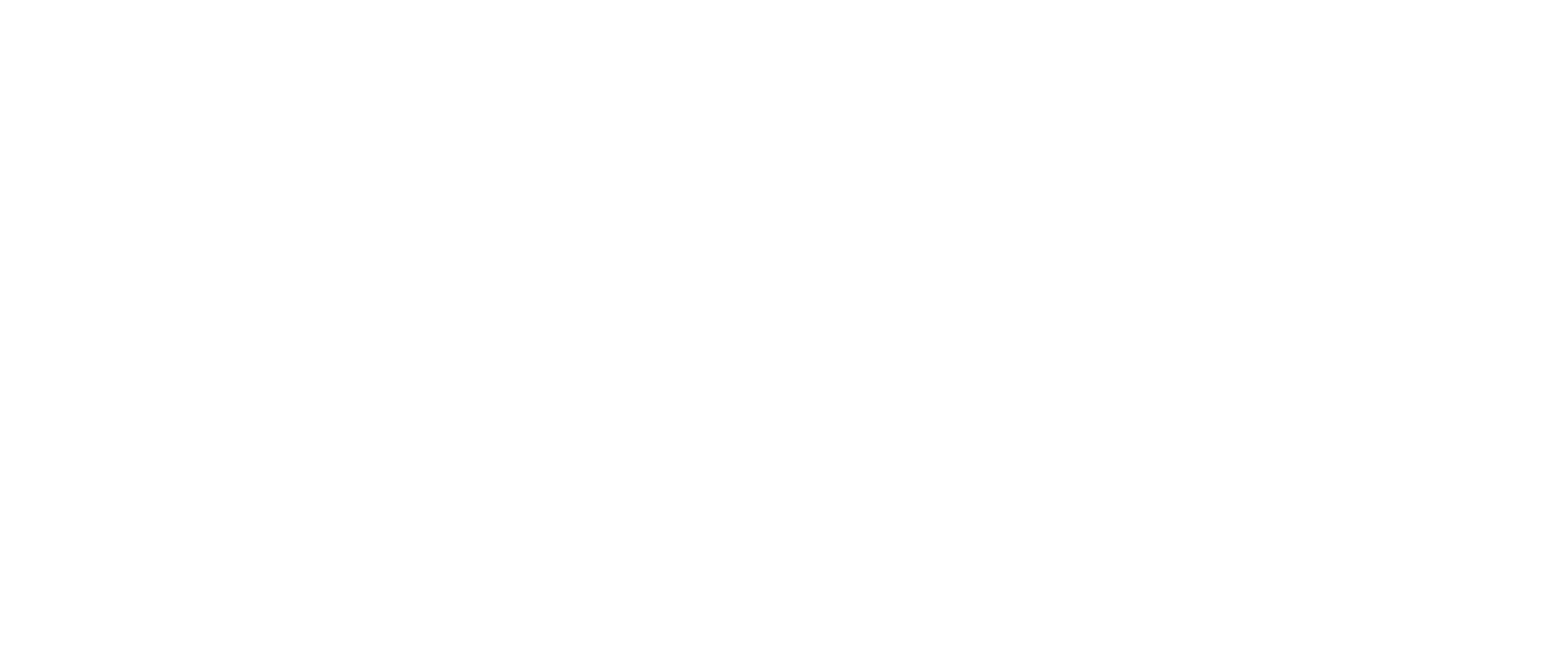
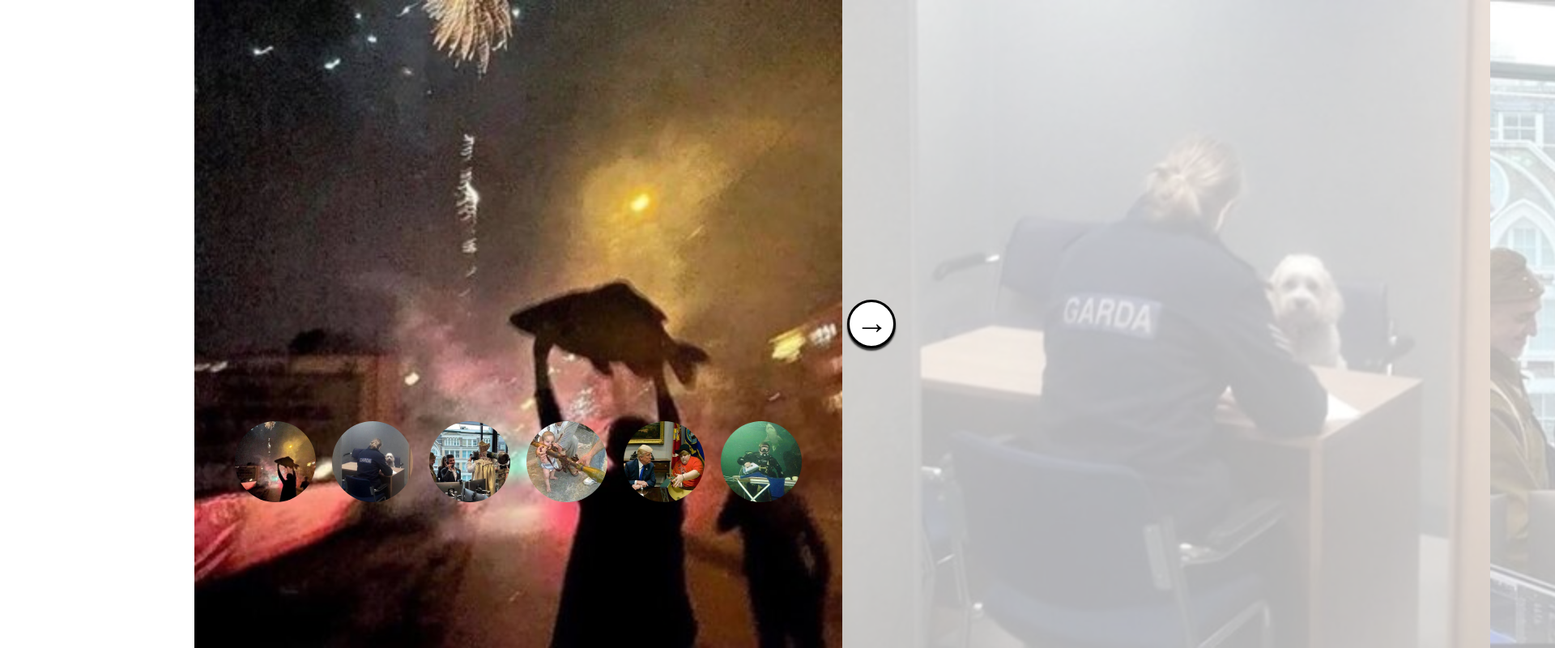
Before and after one commit to DogeOfFreedom/odin-image-slider, a website built with webpack: page src/index.html in a window 1280 px wide. Shown: the top 800 px of the page at 81% size, 1920 px wide, since content can reach past the window. Built offline with nearby package versions, Linux system fonts and the light colour scheme.

Commit message:
feat: create image slider Images not in current focus will be blurred Prev and Next buttons change which image is in focus The relevant navigation button dissapear when at the start or end respectively

```diff
--- a/src/index.html
+++ b/src/index.html
@@ -1,11 +1,18 @@
-<!DOCTYPE html>
+<!doctype html>
 <html lang="en">
-<head>
-    <meta charset="UTF-8">
-    <meta name="viewport" content="width=device-width, initial-scale=1.0">
+  <head>
+    <meta charset="UTF-8" />
+    <meta name="viewport" content="width=device-width, initial-scale=1.0" />
     <title></title>
-</head>
-<body>
-
-</body>
+  </head>
+  <body>
+    <div class="image-carousel"></div>
+    <div class="image-nav"></div>
+    <button class="prev-btn nav-btn hidden">
+      <span>&#x2190;</span>
+    </button>
+    <button class="next-btn nav-btn">
+      <span>&#x2192;</span>
+    </button>
+  </body>
 </html>
--- a/src/scripts/index.js
+++ b/src/scripts/index.js
@@ -1 +1,84 @@
 import "../style.css";
+import img1 from "../images/20230220_005329.jpg";
+import img2 from "../images/20230220_005438.jpg";
+import img3 from "../images/20230220_005518.jpg";
+import img4 from "../images/20230220_092720.jpg";
+import img5 from "../images/20230221_014827.jpg";
+import img6 from "../images/20230323_190955.jpg";
+
+const imageSrcs = [img1, img2, img3, img4, img5, img6];
+const imageCarousel = document.querySelector(".image-carousel");
+const imageNav = document.querySelector(".image-nav");
+
+let count = 1;
+imageSrcs.forEach((imageSrc) => {
+  const id = `image${count}`;
+  const carouselImage = document.createElement("img");
+  carouselImage.src = imageSrc;
+  carouselImage.id = id;
+  imageCarousel.appendChild(carouselImage);
+
+  const navImage = document.createElement("img");
+  navImage.src = imageSrc;
+  navImage.setAttribute("value", count);
+  imageNav.appendChild(navImage);
+
+  count += 1;
+});
+
+const imageLength = 800;
+let currentLocation = 0;
+
+const numImages = imageSrcs.length;
+
+let index = 1;
+const changeImgOpacities = () => {
+  // Set all images to opaque
+  const imgs = document.querySelectorAll(".image-carousel img");
+  imgs.forEach((img) => {
+    // eslint-disable-next-line no-param-reassign
+    img.className = "unfocused-image";
+  });
+
+  // Fully show focused image
+  const img = document.querySelector(`#image${index}`);
+  img.classList.remove("unfocused-image");
+};
+
+const prevBtn = document.querySelector(".prev-btn");
+const nextBtn = document.querySelector(".next-btn");
+prevBtn.addEventListener("click", () => {
+  currentLocation += imageLength;
+  imageCarousel.style.transform = `translate(${currentLocation}px)`;
+
+  // Current Img
+  if (index === numImages) {
+    nextBtn.classList.remove("hidden");
+  }
+  index -= 1;
+
+  // Next Image
+  if (index === 1) {
+    prevBtn.classList.add("hidden");
+  }
+  changeImgOpacities();
+});
+
+nextBtn.addEventListener("click", () => {
+  currentLocation -= imageLength;
+  imageCarousel.style.transform = `translate(${currentLocation}px)`;
+
+  // Current Img
+  if (index === 1) {
+    prevBtn.classList.remove("hidden");
+  }
+  index += 1;
+
+  // Next Img
+  if (index === numImages) {
+    nextBtn.classList.add("hidden");
+  }
+  changeImgOpacities();
+});
+
+changeImgOpacities();
--- a/src/style.css
+++ b/src/style.css
@@ -0,0 +1,79 @@
+:root {
+  --image-len: 800px;
+  --nav-btn-size: 60px;
+}
+
+body {
+  margin: 0px;
+}
+
+.hidden {
+  display: none;
+}
+
+h1 {
+  text-align: center;
+}
+
+.image-carousel {
+  display: flex;
+  position: relative;
+  left: calc(50% - var(--image-len) / 2);
+  transition: transform 300ms ease-in-out;
+  z-index: -1;
+}
+
+.image-carousel img {
+  width: var(--image-len);
+  height: var(--image-len);
+  transition: opacity 300ms ease-in-out;
+}
+
+.unfocused-image {
+  opacity: 0.3;
+}
+
+.nav-btn {
+  position: absolute;
+  top: calc(calc(var(--image-len) / 2) - var(--nav-btn-size) / 2);
+  height: var(--nav-btn-size);
+  width: var(--nav-btn-size);
+  font-size: calc(var(--nav-btn-size) - 20px);
+  border: 3px solid black;
+  background-color: white;
+  border-radius: var(--nav-btn-size);
+  box-shadow: 0px 3px 2px rgb(49, 49, 49);
+  padding-bottom: 5px;
+  transition: transform 200ms ease-in-out;
+}
+
+.nav-btn:hover {
+  background-color: black;
+  color: white;
+  z-index: 3;
+}
+
+.prev-btn {
+  left: calc(49.5% - var(--nav-btn-size) - var(--image-len) / 2);
+}
+
+.next-btn {
+  left: calc(50.5% + var(--image-len) / 2);
+}
+
+.image-nav {
+  display: flex;
+  position: absolute;
+  top: 65%;
+  justify-content: center;
+  width: 100vw;
+  gap: 20px;
+}
+
+.image-nav img {
+  --length: 100px;
+
+  height: var(--length);
+  width: var(--length);
+  border-radius: var(--length);
+}
```
Also changed, not shown: package.json (added, +36 -0 lines), .eslintrc.json (added), src/images/20230220_005329.jpg (added), src/images/20230220_005438.jpg (added), src/images/20230220_005518.jpg (added), src/images/20230220_092720.jpg (added), src/images/20230221_014827.jpg (added), src/images/20230323_190955.jpg (added), 3 other files.
